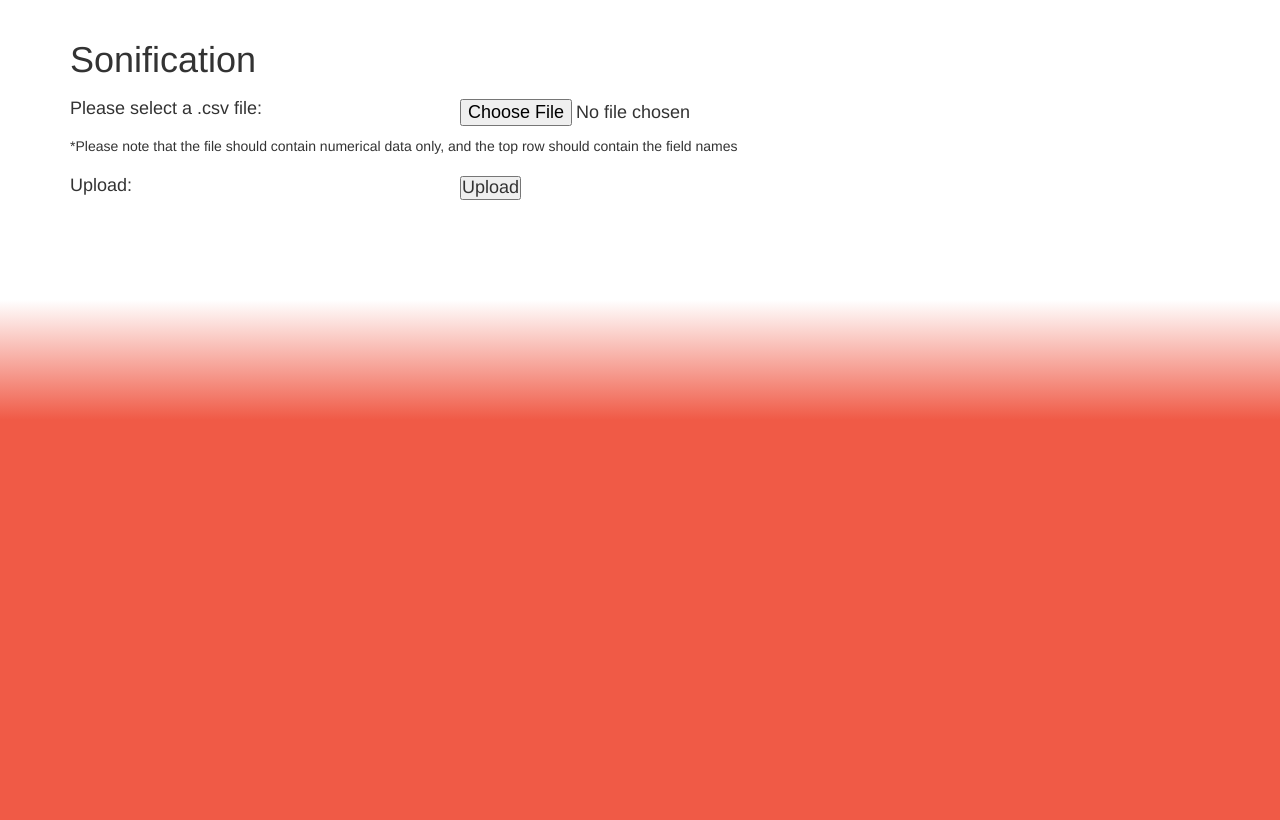
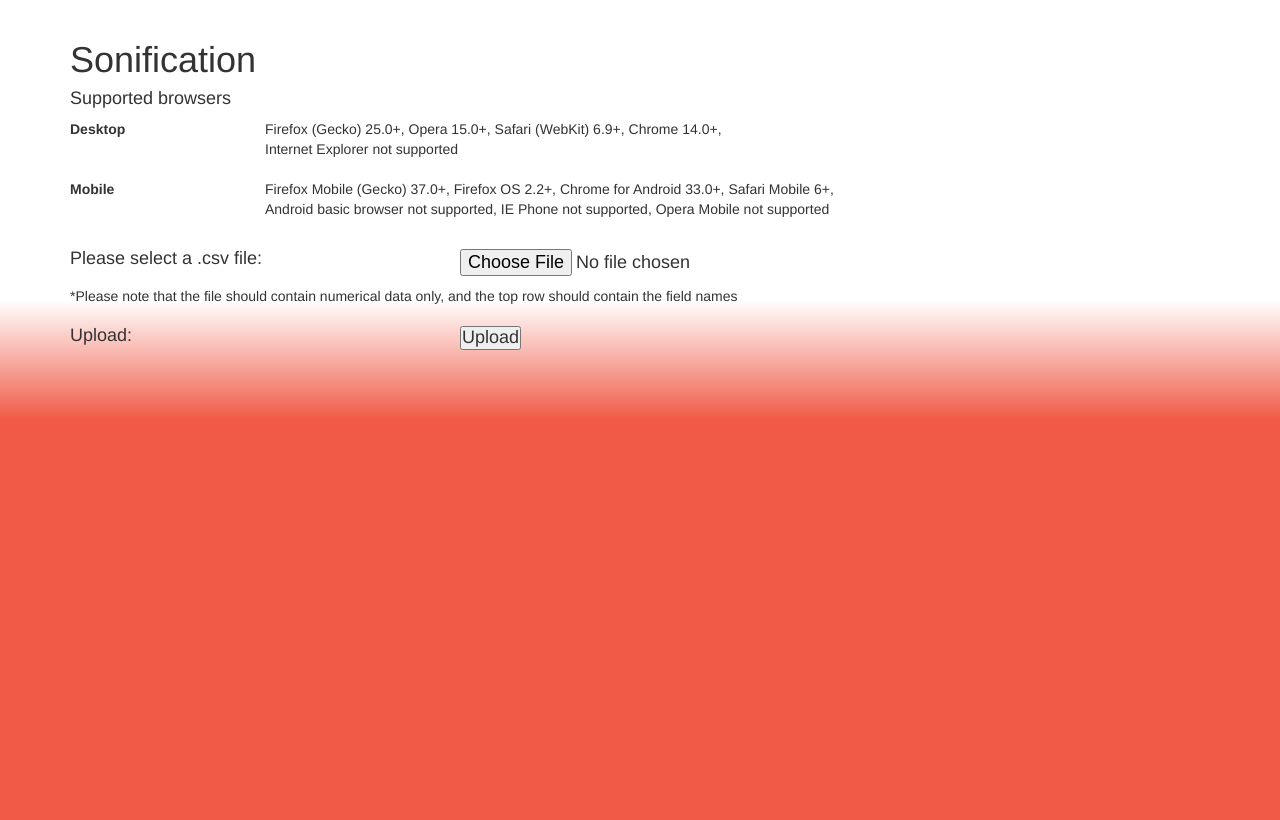
Before and after one commit to Zhanelya/OnlineSonificationTool, a PHP site: page /sonification.php in a window 1280 px wide. Shown: the part 72-892 px from the top of the page. Run offline with PHP 8.4, Linux system fonts and the light colour scheme; some libraries are stand-ins or nearby versions.

Commit message:
Added list of supported browsers. Fixed bug when switching the tab - now pauses the sound flow

```diff
--- a/source/js/app.js
+++ b/source/js/app.js
@@ -26,6 +26,12 @@ $(document).ready(function(){
     document.onmousemove = function () {
         $('.err').fadeOut(3700);
     };
+    //if user leaves the tab, pause the sound flow
+    window.onblur = function () {
+        if($('.sonification').hasClass('active')){
+            $('#pause').click();
+        }
+    }
 });
 
 /* Initialise script */
@@ -394,7 +400,7 @@ function loop(index){
     }
 }
 
-/* Clear buttons highlighting if repeat is off */
+/* Clear buttons highlighting if repeat is off and the sound pattern is finished*/
 function clearButtons(index){
     if(scheduled[index].length === 0){
         $('.sonification').removeClass('active');
--- a/source/sonification.php
+++ b/source/sonification.php
@@ -14,10 +14,31 @@
     <div class="wrapper ">
         <div class="container fluid">
             <h1>Sonification</h1>
+            <h4>Supported browsers</h4>
+            <div class="row">
+                <div class="col-md-2">
+                    <b>Desktop</b>
+                </div>
+                <div class="col-md-10">
+                    Firefox (Gecko) 25.0+, Opera 15.0+, Safari (WebKit) 6.9+, Chrome 14.0+,
+                    <br/>Internet Explorer not supported
+                </div>
+            </div>
+            <br/>
+            <div class="row">
+                <div class="col-md-2">
+                    <b>Mobile</b>
+                </div>
+                <div class="col-md-10">
+                    Firefox Mobile (Gecko) 37.0+,  Firefox OS 2.2+, Chrome for Android 33.0+, Safari Mobile 6+,
+                    <br/>Android basic browser not supported, IE Phone not supported, Opera Mobile not supported
+                </div>
+            </div>
+            <br/>
             <form action="upload.php" method="post" enctype="multipart/form-data">
             <div class="row">
-                <div class="col-md-4"><h4>Please select a .csv file:</div>
-                <div class="col-md-4"><h4><input type="file" name="csv" value="" /><h4></div>
+                <div class="col-md-4"><h4>Please select a .csv file:</h4></div>
+                <div class="col-md-4"><h4><input type="file" name="csv" value="" /></h4></div>
             </div>
             <div class="row">
                 <p class="col-md-8">*Please note that the file should contain numerical data only, and the top row should contain the field names</p>
```
